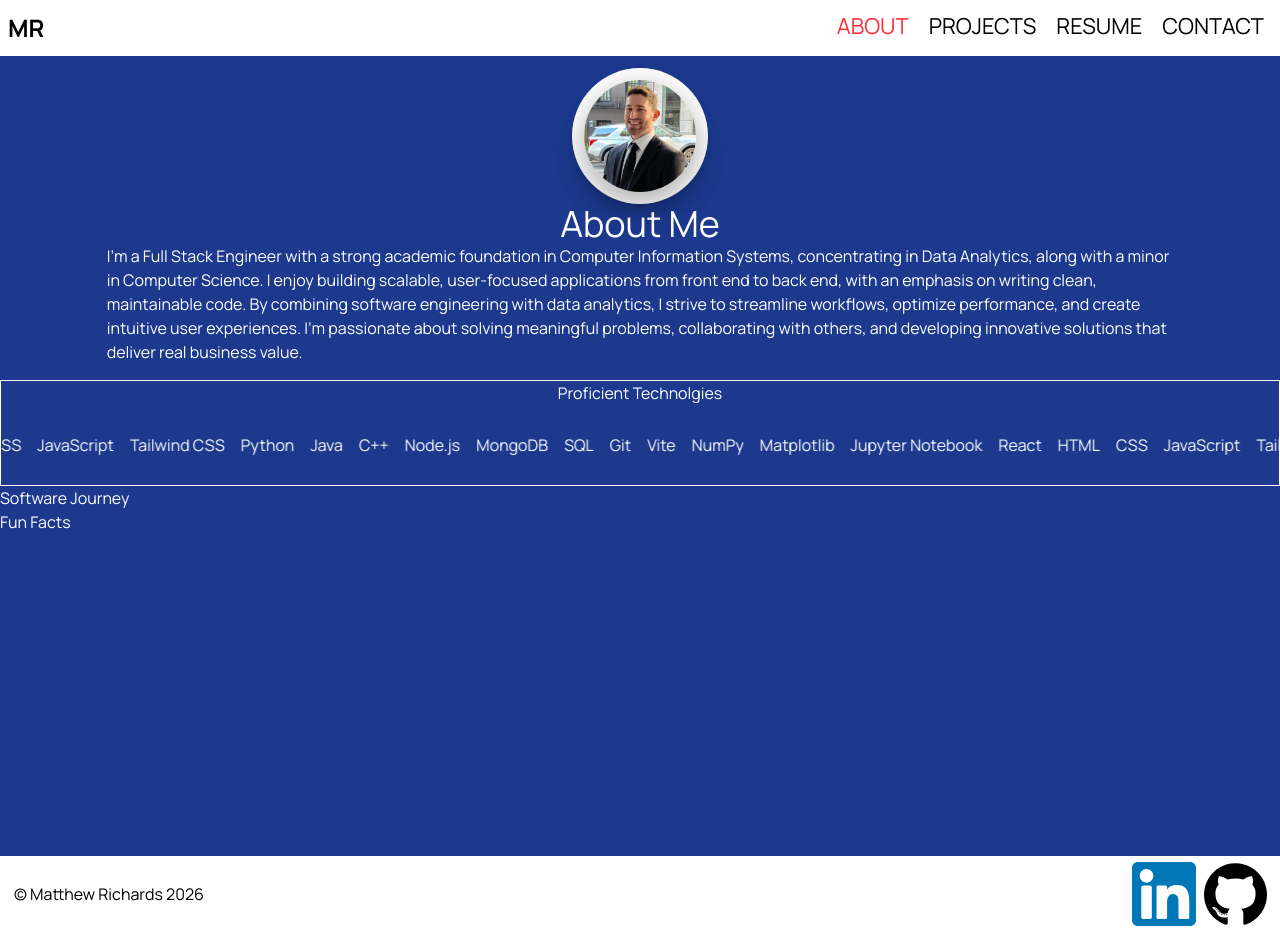
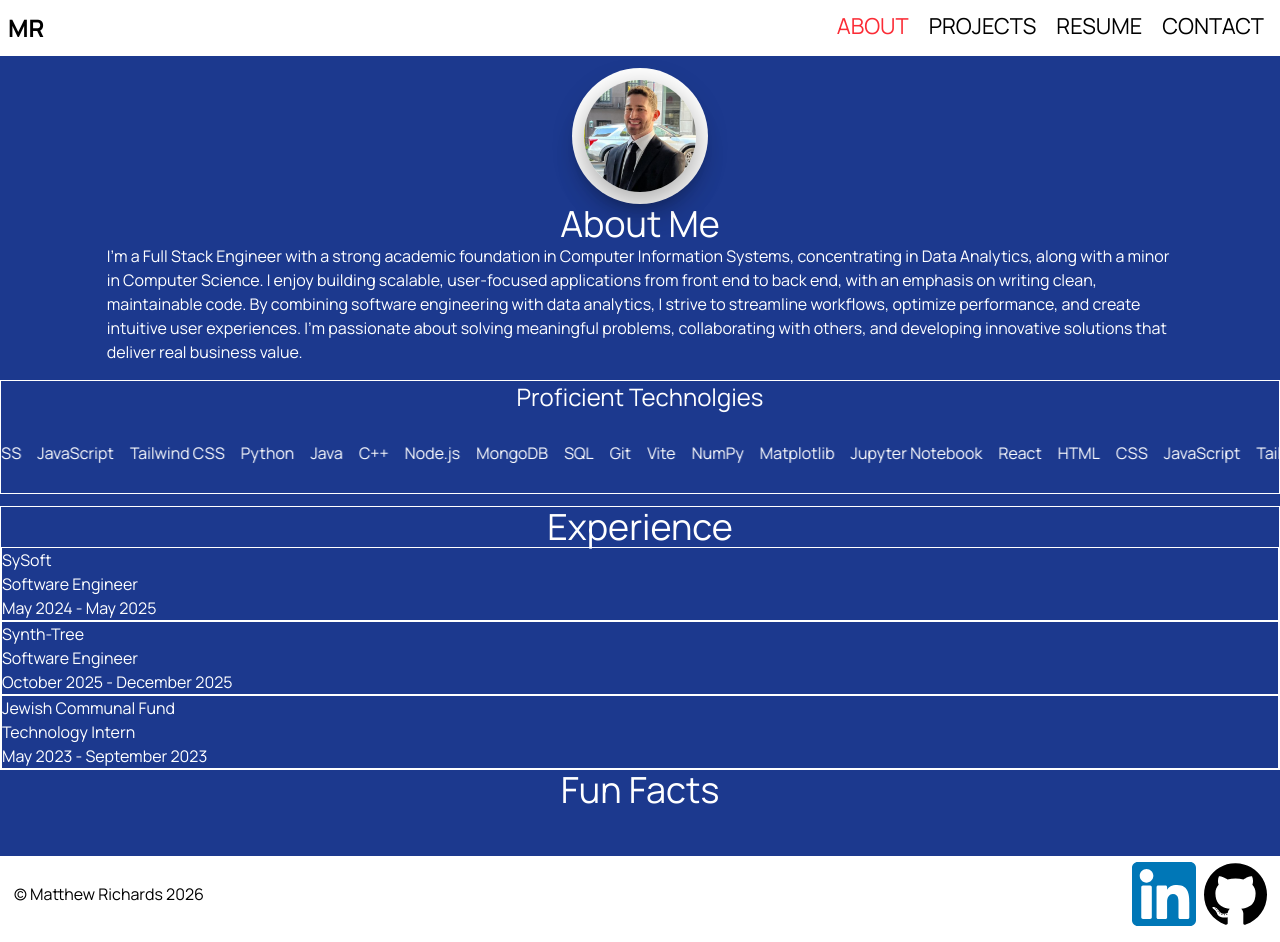
Before and after one commit to matthewrichards234/Personal_Website, a React (Vite) app: page /about in a window 1280 px wide. Built offline with nearby package versions, Linux system fonts and the light colour scheme.

Commit message:
create about-card components and render them on about page.

```diff
--- a/src/components/About.tsx
+++ b/src/components/About.tsx
@@ -1,4 +1,5 @@
 import LanguageCard from "./LanguageCard";
+import AboutCard from "./AboutCard";
 const About = () => {
   const technologies = [
     "React",
@@ -44,7 +45,7 @@ const About = () => {
                         [clip-path:polygon(50%_0%,64%_20%,88%_11%,80%_38%,100%_50%,76%_62%,90%_88%,64%_78%,50%_100%,36%_78%,10%_88%,24%_62%,0%_50%,20%_38%,12%_11%,36%_20%)] */
             ></div>
           </div>
-          <h1 className="text-4xl ">About Me</h1>
+          <p className="text-4xl">About Me</p>
           <p className="w-5/6">
             I'm a Full Stack Engineer with a strong academic foundation in
             Computer Information Systems, concentrating in Data Analytics, along
@@ -60,7 +61,7 @@ const About = () => {
         </div>
 
         <div className="border mt-4">
-          <h2 className="text-center">Proficient Technolgies</h2>
+          <p className="text-center text-2xl">Proficient Technolgies</p>
           <div className="flex flex-row justify-center">
             {/* Carousel */}
             <div
@@ -90,8 +91,34 @@ const About = () => {
           </div>
         </div>
 
-        <p>Software Journey</p>
-        <p>Fun Facts</p>
+        <div className="border mt-3">
+          <p className="text-4xl text-center">Experience</p>
+          <div className="border">
+            <AboutCard
+              title={"SySoft"}
+              position={"Software Engineer"}
+              dates={"May 2024 - May 2025"}
+              icon={""}
+            />
+          </div>
+          <div className="border">
+            <AboutCard
+              title={"Synth-Tree"}
+              position={"Software Engineer"}
+              dates={"October 2025 - December 2025"}
+              icon={""}
+            />
+          </div>
+          <div className="border">
+            <AboutCard
+              title={"Jewish Communal Fund"}
+              position={"Technology Intern"}
+              dates={"May 2023 - September 2023"}
+              icon={""}
+            />
+          </div>
+        </div>
+        <p className="text-4xl text-center">Fun Facts</p>
       </div>
     </div>
   );
--- /dev/null
+++ b/src/components/AboutCard.tsx
@@ -0,0 +1,21 @@
+interface AboutCardInterface {
+  title: string;
+  position: string;
+  dates: string;
+  icon: string;
+}
+
+const AboutCard = ({ title, position, dates, icon }: AboutCardInterface) => {
+  return (
+    <div>
+      <p>{title}</p>
+      {icon}
+      <ul>
+        <li>{position}</li>
+        <li>{dates}</li>
+      </ul>
+    </div>
+  );
+};
+
+export default AboutCard;
```
